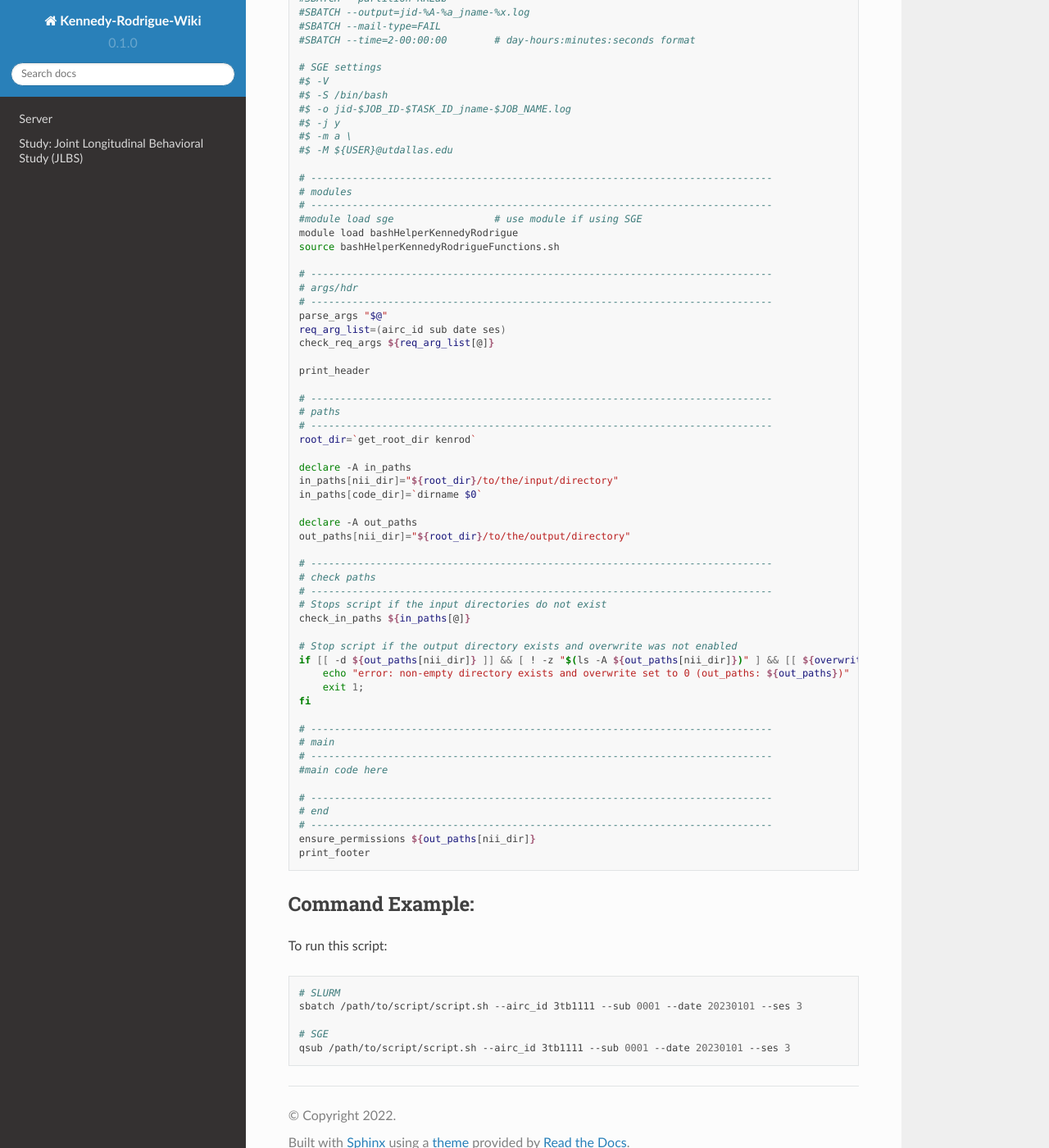
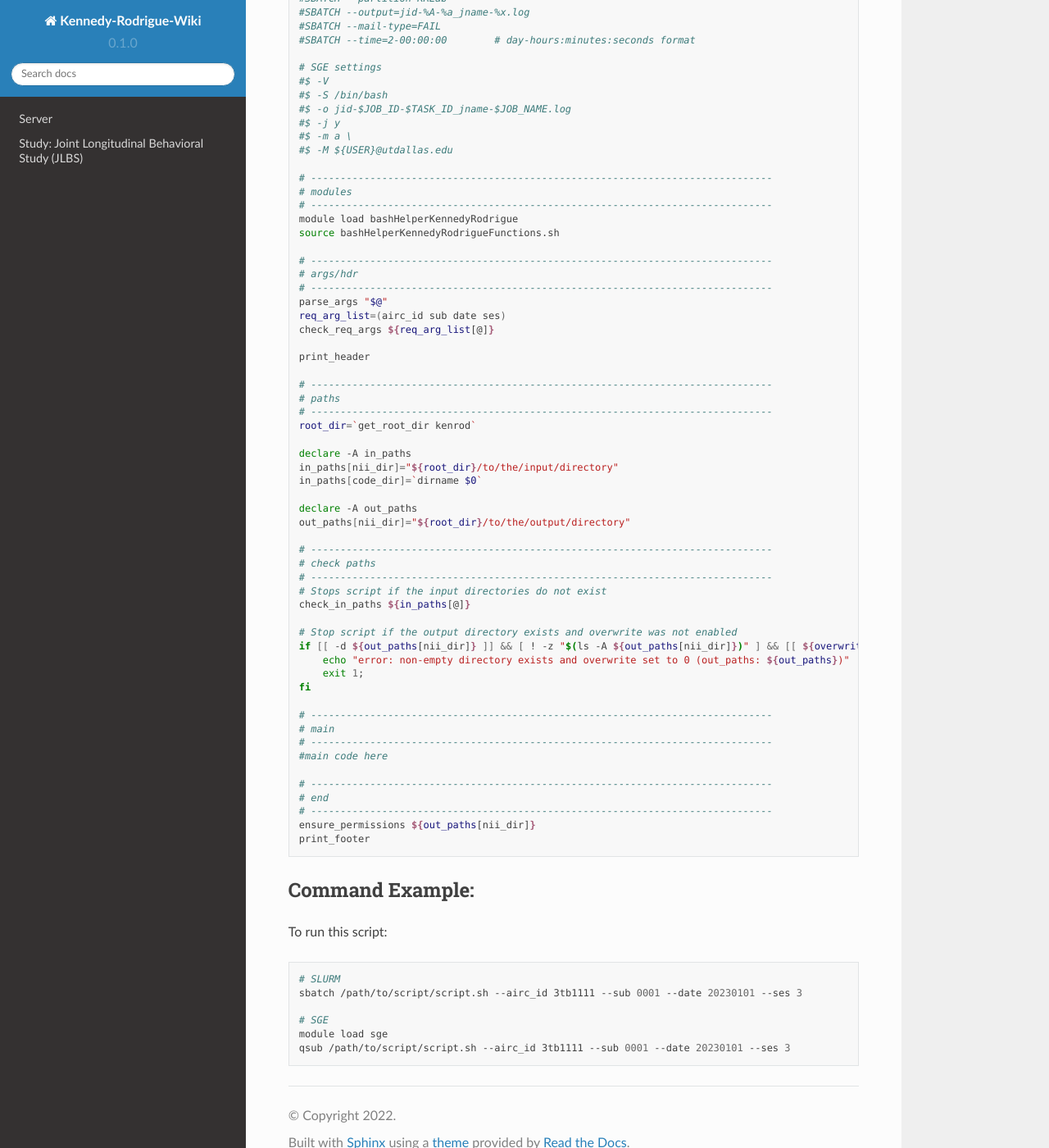
Before and after one commit to marcihorn/kennedy-rodrigue-wiki, a Sphinx documentation site: the page built from docs/source/server/docs/ScriptTemplates.rst, in a window 1280 px wide and 1400 px high, scrolled down 625 px. Shown: the whole window at 82% size. Built offline with Sphinx 7.4.7 and the Read the Docs theme 2.0.0, drawn with Linux system fonts in a browser that asks for light colours.

Commit message:
Update ScriptTemplates.rst

```diff
--- a/docs/source/server/docs/ScriptTemplates.rst
+++ b/docs/source/server/docs/ScriptTemplates.rst
@@ -45,7 +45,6 @@ Parallel Script Template
     # ------------------------------------------------------------------------------
     # modules
     # ------------------------------------------------------------------------------
-    #module load sge                 # use module if using SGE
     module load bashHelperKennedyRodrigue
     source bashHelperKennedyRodrigueFunctions.sh
 
```
Also changed, not shown: other parts of docs/source/server/docs/ScriptTemplates.rst (+1 -0 lines).
